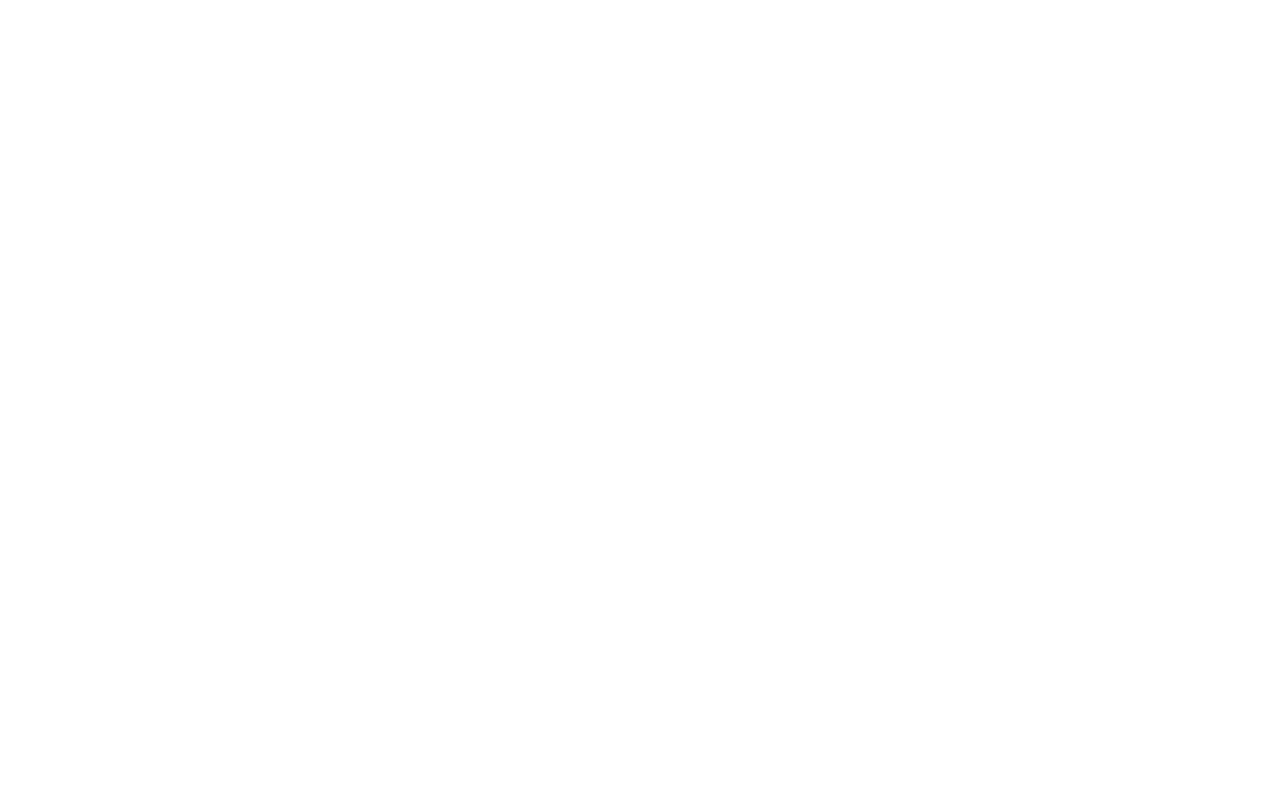
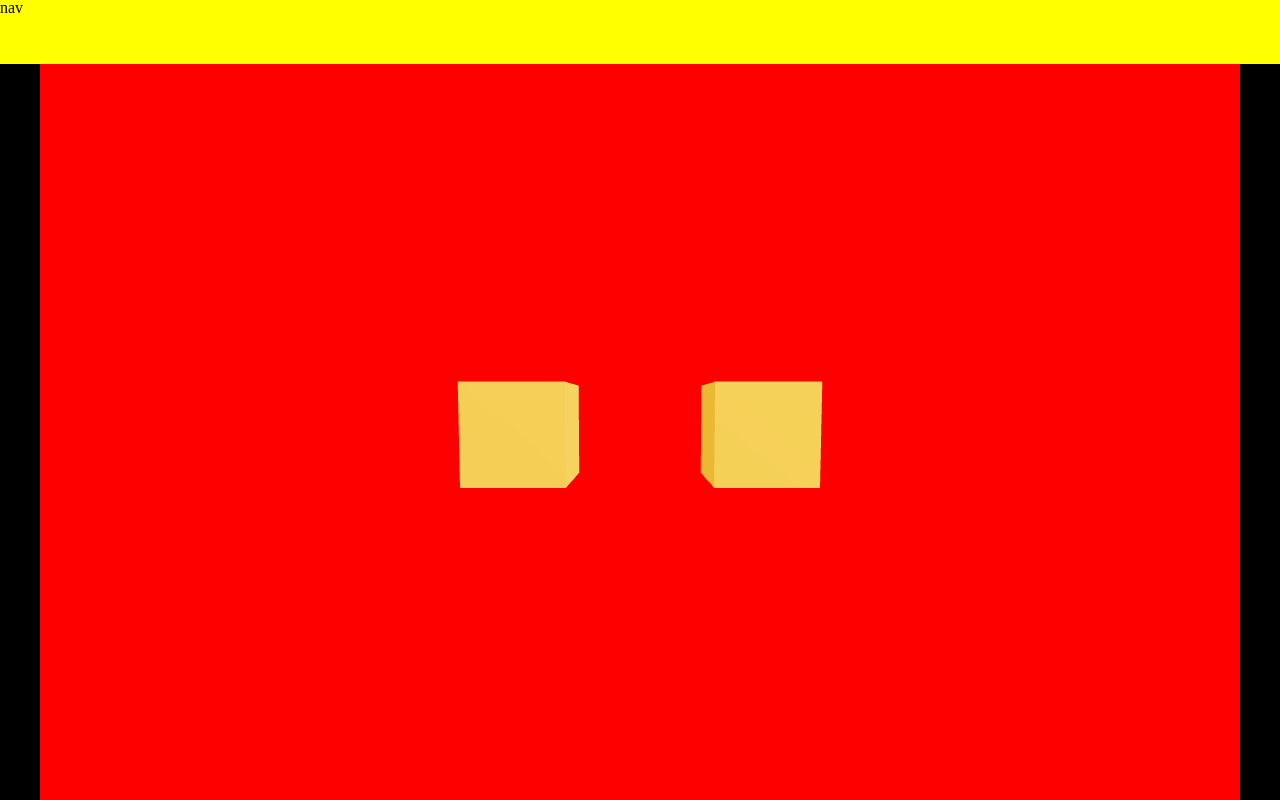
Before and after one commit to bensandison/gif-maze, a Next.js app: page / in a window 1280 px wide. Built offline with nearby package versions, Linux system fonts and the light colour scheme.

Commit message:
setup default 3d canvas

```diff
--- a/components/layout.js
+++ b/components/layout.js
@@ -1,3 +1,8 @@
 export default function Layout({ children }) {
-	return children;
+	return (
+		<>
+			<nav>nav</nav>
+			<main>{children}</main>
+		</>
+	);
 }
--- /dev/null
+++ b/css/index.css
@@ -0,0 +1,14 @@
+body {
+	background: black;
+}
+
+nav {
+	height: 8vh;
+	background: yellow;
+}
+
+main {
+	height: 92vh;
+	max-width: 1200px;
+	margin: 0 auto;
+}
--- /dev/null
+++ b/css/reset.css
@@ -0,0 +1,129 @@
+/* http://meyerweb.com/eric/tools/css/reset/
+   v2.0 | 20110126
+   License: none (public domain)
+*/
+
+html,
+body,
+div,
+span,
+applet,
+object,
+iframe,
+h1,
+h2,
+h3,
+h4,
+h5,
+h6,
+p,
+blockquote,
+pre,
+a,
+abbr,
+acronym,
+address,
+big,
+cite,
+code,
+del,
+dfn,
+em,
+img,
+ins,
+kbd,
+q,
+s,
+samp,
+small,
+strike,
+strong,
+sub,
+sup,
+tt,
+var,
+b,
+u,
+i,
+center,
+dl,
+dt,
+dd,
+ol,
+ul,
+li,
+fieldset,
+form,
+label,
+legend,
+table,
+caption,
+tbody,
+tfoot,
+thead,
+tr,
+th,
+td,
+article,
+aside,
+canvas,
+details,
+embed,
+figure,
+figcaption,
+footer,
+header,
+hgroup,
+menu,
+nav,
+output,
+ruby,
+section,
+summary,
+time,
+mark,
+audio,
+video {
+	margin: 0;
+	padding: 0;
+	border: 0;
+	font-size: 100%;
+	font: inherit;
+	vertical-align: baseline;
+}
+/* HTML5 display-role reset for older browsers */
+article,
+aside,
+details,
+figcaption,
+figure,
+footer,
+header,
+hgroup,
+menu,
+nav,
+section {
+	display: block;
+}
+body {
+	line-height: 1;
+}
+ol,
+ul {
+	list-style: none;
+}
+blockquote,
+q {
+	quotes: none;
+}
+blockquote:before,
+blockquote:after,
+q:before,
+q:after {
+	content: "";
+	content: none;
+}
+table {
+	border-collapse: collapse;
+	border-spacing: 0;
+}
--- a/pages/_app.js
+++ b/pages/_app.js
@@ -1,4 +1,6 @@
 import Layout from "../components/layout";
+import "../css/reset.css";
+import "../css/index.css";
 
 export default function MyApp({ Component, pageProps }) {
 	return (
--- a/pages/index.js
+++ b/pages/index.js
@@ -10,6 +10,47 @@
 				<meta name="description" content="Trawl through a maze of gifs!" />
 				<link rel="icon" href="/favicon.ico" />
 			</Head>
+			<Canvas>
+				<Scene1></Scene1>
+			</Canvas>
 		</>
 	);
 }
+
+function Scene1() {
+	return (
+		<>
+			<color attach="background" args={["red"]} />
+			<scene>
+				<ambientLight />
+				<pointLight position={[10, 10, 10]} />
+				<Box position={[-1.2, 0, 0]} />
+				<Box position={[1.2, 0, 0]} />
+			</scene>
+		</>
+	);
+}
+
+function Box(props) {
+	// This reference gives us direct access to the THREE.Mesh object
+	const ref = useRef();
+	// Hold state for hovered and clicked events
+	const [hovered, hover] = useState(false);
+	const [clicked, click] = useState(false);
+	// Subscribe this component to the render-loop, rotate the mesh every frame
+	useFrame((state, delta) => (ref.current.rotation.x += 0.01));
+	// Return the view, these are regular Threejs elements expressed in JSX
+	return (
+		<mesh
+			{...props}
+			ref={ref}
+			scale={clicked ? 1.5 : 1}
+			onClick={(event) => click(!clicked)}
+			onPointerOver={(event) => hover(true)}
+			onPointerOut={(event) => hover(false)}
+		>
+			<boxGeometry args={[1, 1, 1]} />
+			<meshStandardMaterial color={hovered ? "hotpink" : "orange"} />
+		</mesh>
+	);
+}
```
Also changed, not shown: 1 other file (tests, documents, lock files or other folders).
